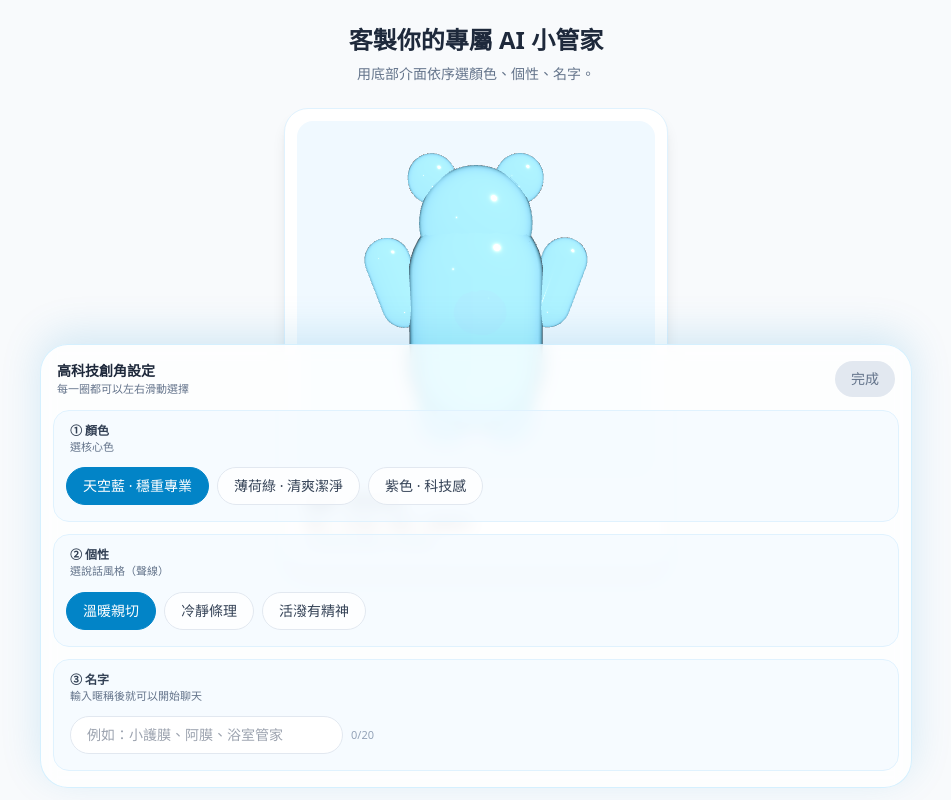
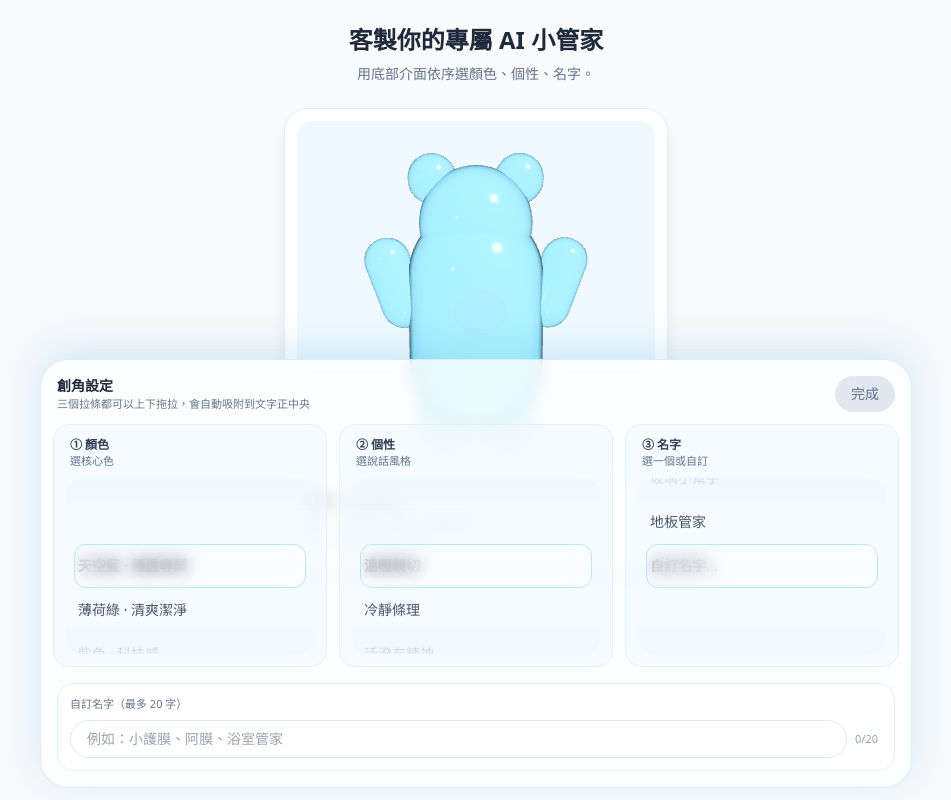
Before and after one commit to iven761001/ai-help, a Next.js app: page / in a window 1280 px wide. Both pictures are taken after typing "name@example.com" into the empty fields and a click on the button "下一步：塑造我的 AI 角色". Shown: the whole page, without its empty margins (164-1115 px from the left). Built offline with nearby package versions, Linux system fonts and the light colour scheme.

Commit message:
Update CompassCreator.js

```diff
--- a/app/components/CompassCreator/CompassCreator.js
+++ b/app/components/CompassCreator/CompassCreator.js
@@ -1,16 +1,12 @@
 "use client";
 
-import { useEffect, useMemo, useRef, useState } from "react";
+import { useMemo, useState, useEffect } from "react";
+import WheelPicker from "./WheelPicker";
 
 function cx(...arr) {
   return arr.filter(Boolean).join(" ");
 }
 
-/**
- * 穩定版「三圈羅盤」
- * - 每一圈是獨立水平滑動（可拖拉）
- * - 固定在螢幕底部（safe-area）
- */
 export default function CompassCreator({ value, onChange, onDone, disabled }) {
   const colors = useMemo(
     () => [
@@ -30,69 +26,57 @@ export default function CompassCreator({ value, onChange, onDone, disabled }) {
     []
   );
 
-  const [localName, setLocalName] = useState(value?.nickname || "");
+  // 名字滾輪：給一批常用名 + 自訂
+  const nameOptions = useMemo(
+    () => [
+      { id: "小護膜", label: "小護膜" },
+      { id: "阿膜", label: "阿膜" },
+      { id: "浴室管家", label: "浴室管家" },
+      { id: "廚房管家", label: "廚房管家" },
+      { id: "玻璃小幫手", label: "玻璃小幫手" },
+      { id: "地板管家", label: "地板管家" },
+      { id: "__custom__", label: "自訂名字…" }
+    ],
+    []
+  );
 
+  const [nameMode, setNameMode] = useState("__custom__"); // 目前滾輪選到哪個
+  const [customName, setCustomName] = useState(value?.nickname || "");
+
+  // 同步外部 value（避免回到創角時不同步）
   useEffect(() => {
-    setLocalName(value?.nickname || "");
-  }, [value?.nickname]);
+    const nick = value?.nickname || "";
+    setCustomName(nick);
 
-  function useDragScroll() {
-    const ref = useRef(null);
-    const state = useRef({ down: false, x: 0, left: 0 });
+    // 如果 nickname 剛好是預設名，就把滾輪對到那個；否則對到 custom
+    const hit = nameOptions.find((x) => x.id === nick);
+    setNameMode(hit ? hit.id : "__custom__");
+  }, [value?.nickname, nameOptions]);
 
-    useEffect(() => {
-      const el = ref.current;
-      if (!el) return;
+  const pickColor = (id) => onChange?.({ ...value, color: id, avatar: id });
+  const pickVoice = (id) => onChange?.({ ...value, voice: id });
 
-      const onDown = (e) => {
-        if (disabled) return;
-        state.current.down = true;
-        state.current.x = e.clientX;
-        state.current.left = el.scrollLeft;
-        el.setPointerCapture?.(e.pointerId);
+  const pickNameMode = (id) => {
+    setNameMode(id);
+    if (id === "__custom__") {
+      // 不動 nickname，讓使用者自己輸入
+      return;
+    }
+    setCustomName(id);
+    onChange?.({ ...value, nickname: id });
   };
 
-      const onMove = (e) => {
-        if (!state.current.down) return;
-        const dx = e.clientX - state.current.x;
-        el.scrollLeft = state.current.left - dx;
+  const commitCustomName = (name) => {
+    const n = (name || "").trim().slice(0, 20);
+    setCustomName(n);
+    onChange?.({ ...value, nickname: n });
   };
-
-      const onUp = () => {
-        state.current.down = false;
-      };
-
-      el.addEventListener("pointerdown", onDown, { passive: true });
-      el.addEventListener("pointermove", onMove, { passive: true });
-      el.addEventListener("pointerup", onUp, { passive: true });
-      el.addEventListener("pointercancel", onUp, { passive: true });
-      el.addEventListener("pointerleave", onUp, { passive: true });
-
-      return () => {
-        el.removeEventListener("pointerdown", onDown);
-        el.removeEventListener("pointermove", onMove);
-        el.removeEventListener("pointerup", onUp);
-        el.removeEventListener("pointercancel", onUp);
-        el.removeEventListener("pointerleave", onUp);
-      };
-    }, [disabled]);
-
-    return ref;
-  }
-
-  const ring1Ref = useDragScroll();
-  const ring2Ref = useDragScroll();
-  const ring3Ref = useDragScroll();
 
   const canDone =
     !!value?.email &&
     !!(value?.color || value?.avatar) &&
     !!value?.voice &&
-    !!localName.trim();
-
-  const pickColor = (id) => onChange?.({ ...value, color: id, avatar: id });
-  const pickVoice = (id) => onChange?.({ ...value, voice: id });
-  const commitName = (name) => onChange?.({ ...value, nickname: name });
+    !!(value?.nickname || customName).trim();
 
   return (
     <div className="fixed left-0 right-0 bottom-0 z-[60] pointer-events-none">
@@ -100,22 +84,24 @@ export default function CompassCreator({ value, onChange, onDone, disabled }) {
         className="pointer-events-auto mx-auto w-full max-w-4xl px-3 pb-[calc(env(safe-area-inset-bottom)+12px)]"
         style={{ WebkitTapHighlightColor: "transparent" }}
       >
+        {/* 外殼 */}
         <div className="rounded-[28px] border border-sky-200/60 bg-white/75 backdrop-blur shadow-[0_-10px_40px_rgba(2,132,199,0.15)] overflow-hidden">
           <div className="px-4 pt-4 pb-3">
             <div className="flex items-center justify-between gap-3">
               <div className="min-w-0">
                 <div className="text-sm font-semibold text-slate-800">
-                  高科技創角設定
+                  創角設定
                 </div>
                 <div className="text-[11px] text-slate-500">
-                  每一圈都可以左右滑動選擇
+                  三個拉條都可以上下拖拉，會自動吸附到文字正中央
                 </div>
               </div>
 
               <button
                 disabled={disabled || !canDone}
                 onClick={() => {
-                  commitName(localName.trim());
+                  // 最終把自訂名也寫回
+                  if (nameMode === "__custom__") commitCustomName(customName);
                   onDone?.();
                 }}
                 className={cx(
@@ -130,100 +116,61 @@ export default function CompassCreator({ value, onChange, onDone, disabled }) {
             </div>
           </div>
 
-          <div className="px-3 pb-4 space-y-3">
-            <Ring
+          {/* 三欄並排 */}
+          <div className="px-3 pb-4 grid grid-cols-3 gap-3">
+            <WheelPicker
               title="① 顏色"
               subtitle="選核心色"
-              scrollRef={ring1Ref}
-            >
-              {colors.map((c) => (
-                <Chip
-                  key={c.id}
-                  active={(value?.color || value?.avatar) === c.id}
-                  onClick={() => pickColor(c.id)}
+              items={colors}
+              value={value?.color || value?.avatar || "sky"}
+              onChange={pickColor}
               disabled={disabled}
-                  label={c.label}
             />
-              ))}
-            </Ring>
 
-            <Ring
+            <WheelPicker
               title="② 個性"
-              subtitle="選說話風格（聲線）"
-              scrollRef={ring2Ref}
-            >
-              {voices.map((v) => (
-                <Chip
-                  key={v.id}
-                  active={value?.voice === v.id}
-                  onClick={() => pickVoice(v.id)}
+              subtitle="選說話風格"
+              items={voices}
+              value={value?.voice || "warm"}
+              onChange={pickVoice}
               disabled={disabled}
-                  label={v.label}
             />
-              ))}
-            </Ring>
 
-            <Ring
+            <WheelPicker
               title="③ 名字"
-              subtitle="輸入暱稱後就可以開始聊天"
-              scrollRef={ring3Ref}
-            >
-              <div className="min-w-[320px] flex items-center gap-2 px-1">
+              subtitle="選一個或自訂"
+              items={nameOptions}
+              value={nameMode}
+              onChange={pickNameMode}
+              disabled={disabled}
+            />
+          </div>
+
+          {/* 自訂名字輸入（只在選到自訂時出現） */}
+          {nameMode === "__custom__" && (
+            <div className="px-4 pb-4">
+              <div className="rounded-2xl border border-sky-100 bg-white/70 px-3 py-3">
+                <div className="text-[11px] text-slate-500 mb-2">
+                  自訂名字（最多 20 字）
+                </div>
+                <div className="flex items-center gap-2">
                   <input
-                  value={localName}
-                  onChange={(e) => setLocalName(e.target.value)}
-                  onBlur={() => commitName(localName.trim())}
+                    value={customName}
+                    onChange={(e) => setCustomName(e.target.value)}
+                    onBlur={() => commitCustomName(customName)}
                     placeholder="例如：小護膜、阿膜、浴室管家"
                     disabled={disabled}
                     className="flex-1 rounded-full border border-slate-200 bg-white px-4 py-2 text-sm outline-none focus:ring-2 focus:ring-sky-400"
                   />
-                <div className="text-[11px] text-slate-400 pr-2">
-                  {Math.min(localName.length, 20)}/20
+                  <div className="text-[11px] text-slate-400 pr-1">
+                    {Math.min((customName || "").length, 20)}/20
                   </div>
                 </div>
-            </Ring>
               </div>
+            </div>
+          )}
         </div>
       </div>
     </div>
   );
 }
-
-function Ring({ title, subtitle, children, scrollRef }) {
-  return (
-    <div className="rounded-2xl border border-sky-100 bg-sky-50/60 px-3 py-3">
-      <div className="flex items-baseline justify-between gap-2 px-1">
-        <div className="min-w-0">
-          <div className="text-xs font-semibold text-slate-700">{title}</div>
-          <div className="text-[11px] text-slate-500">{subtitle}</div>
-        </div>
-      </div>
-
-      <div
-        ref={scrollRef}
-        className="mt-2 flex gap-2 overflow-x-auto no-scrollbar py-1"
-        style={{ touchAction: "pan-x", WebkitOverflowScrolling: "touch" }}
-      >
-        {children}
-      </div>
-    </div>
-  );
-}
-
-function Chip({ active, label, onClick, disabled }) {
-  return (
-    <button
-      type="button"
-      disabled={disabled}
-      onClick={onClick}
-      className={cx(
-        "shrink-0 rounded-full border px-4 py-2 text-xs md:text-sm transition",
-        active
-          ? "bg-sky-600 border-sky-600 text-white"
-          : "bg-white/80 border-slate-200 text-slate-700 hover:bg-white"
-      )}
-    >
-      {label}
-    </button>
-  );
-}
```
Lines whose indentation alone changed are shown as unchanged.
